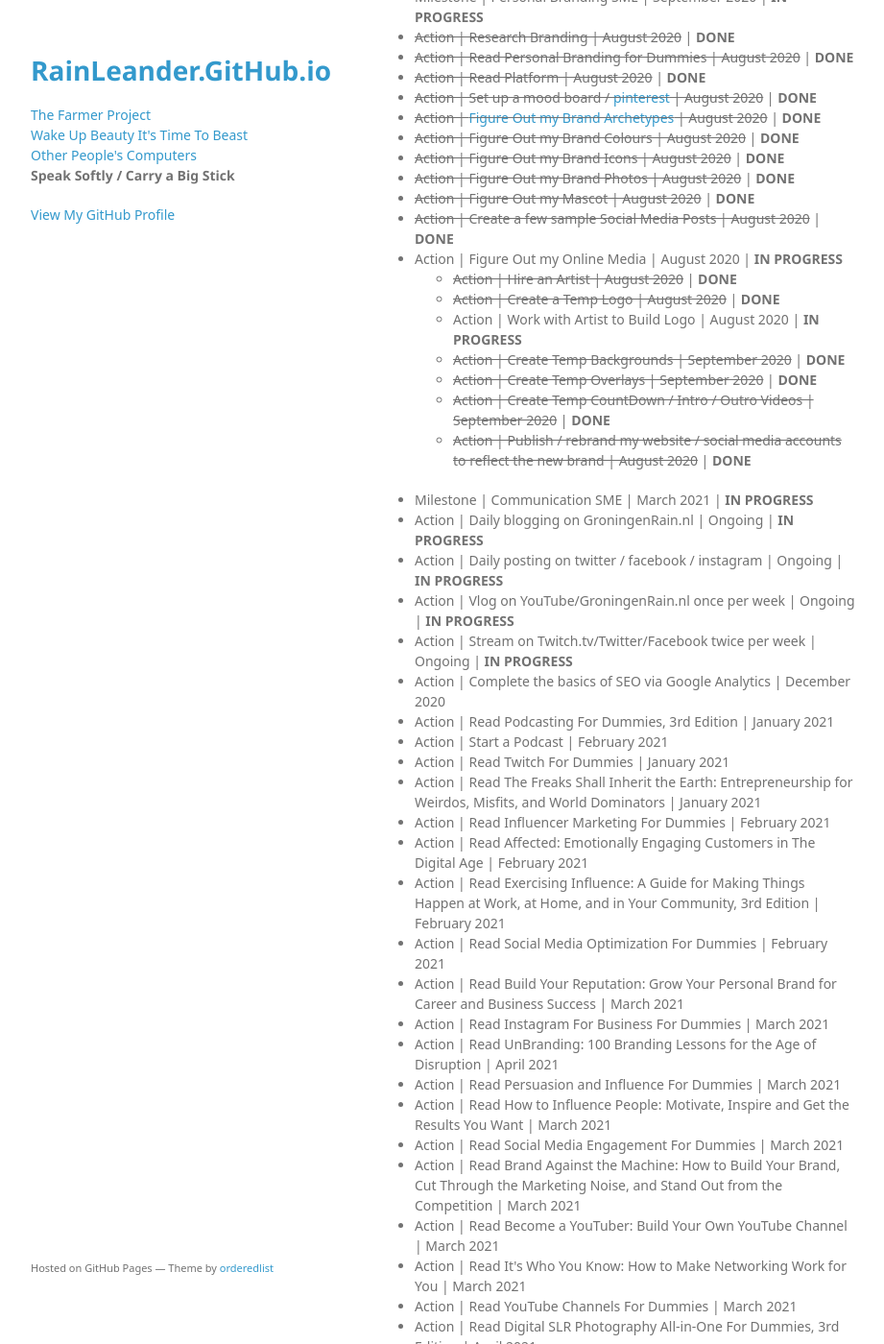
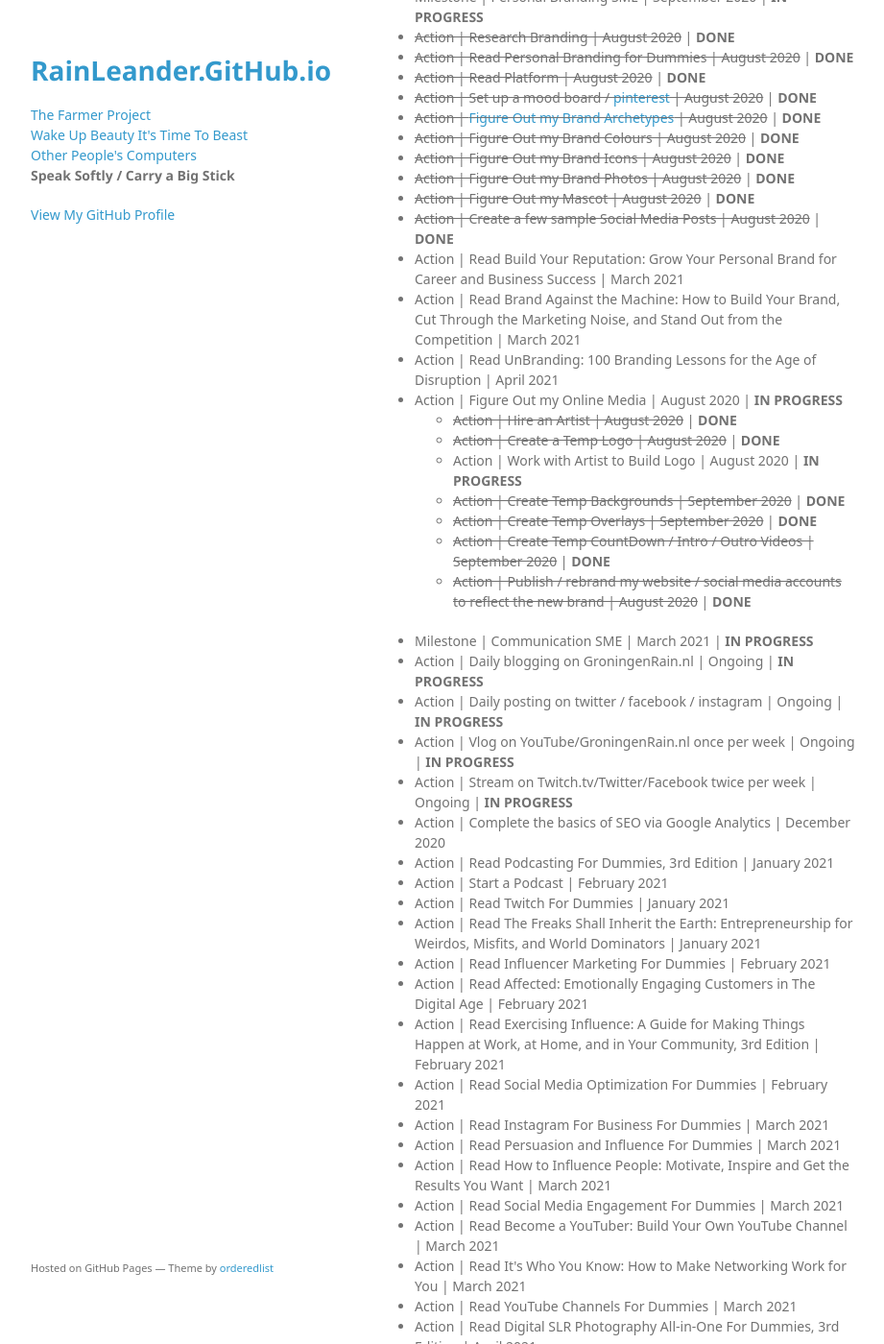
Before and after one commit to rainleander/rainleander.github.io, a Jekyll site: the page speak-softly.html, which Jekyll copies as it is, in a window 1280 px wide and 1400 px high, scrolled down 549 px. Shown: the whole window at 96% size, without its empty margins (178-1099 px from the left). Built offline with Jekyll 4.4.1, drawn with Linux system fonts in a browser that asks for light colours; some web fonts are replaced; part of the change alters nothing that is shown.

```diff
--- a/speak-softly.html
+++ b/speak-softly.html
@@ -51,6 +51,9 @@
           <li><del>Action | Figure Out my Brand Photos | August 2020</del> | <b>DONE</b></li>
           <li><del>Action | Figure Out my Mascot | August 2020</del> | <b>DONE</b></li>
           <li><del>Action | Create a few sample Social Media Posts | August 2020</del> | <b>DONE</b></li>
+          <li>Action | Read Build Your Reputation: Grow Your Personal Brand for Career and Business Success | March 2021</li>
+          <li>Action | Read Brand Against the Machine: How to Build Your Brand, Cut Through the Marketing Noise, and Stand Out from the Competition | March 2021</li>
+          <li>Action | Read UnBranding: 100 Branding Lessons for the Age of Disruption | April 2021</li>
           <li>Action | Figure Out my Online Media | August 2020 | <b>IN PROGRESS</b></li>
               <ul><li><del>Action | Hire an Artist | August 2020</del> | <b>DONE</b></li>
               <li><del>Action | Create a Temp Logo | August 2020</del> | <b>DONE</b></li>
@@ -74,13 +77,10 @@
         <li>Action | Read Affected: Emotionally Engaging Customers in The Digital Age | February 2021</li>
         <li>Action | Read Exercising Influence: A Guide for Making Things Happen at Work, at Home, and in Your Community, 3rd Edition | February 2021</li>
         <li>Action | Read Social Media Optimization For Dummies | February 2021</li>
-            <li>Action | Read Build Your Reputation: Grow Your Personal Brand for Career and Business Success | March 2021</li>
         <li>Action | Read Instagram For Business For Dummies | March 2021</li>
-            <li>Action | Read UnBranding: 100 Branding Lessons for the Age of Disruption | April 2021</li>
         <li>Action | Read Persuasion and Influence For Dummies | March 2021</li>
         <li>Action | Read How to Influence People: Motivate, Inspire and Get the Results You Want | March 2021</li>
         <li>Action | Read Social Media Engagement For Dummies | March 2021</li>
-            <li>Action | Read Brand Against the Machine: How to Build Your Brand, Cut Through the Marketing Noise, and Stand Out from the Competition | March 2021</li>
         <li>Action | Read Become a YouTuber: Build Your Own YouTube Channel | March 2021</li>
         <li>Action | Read It's Who You Know: How to Make Networking Work for You | March 2021</li>
         <li>Action | Read YouTube Channels For Dummies | March 2021</li>
```
Lines whose indentation alone changed are shown as unchanged.
